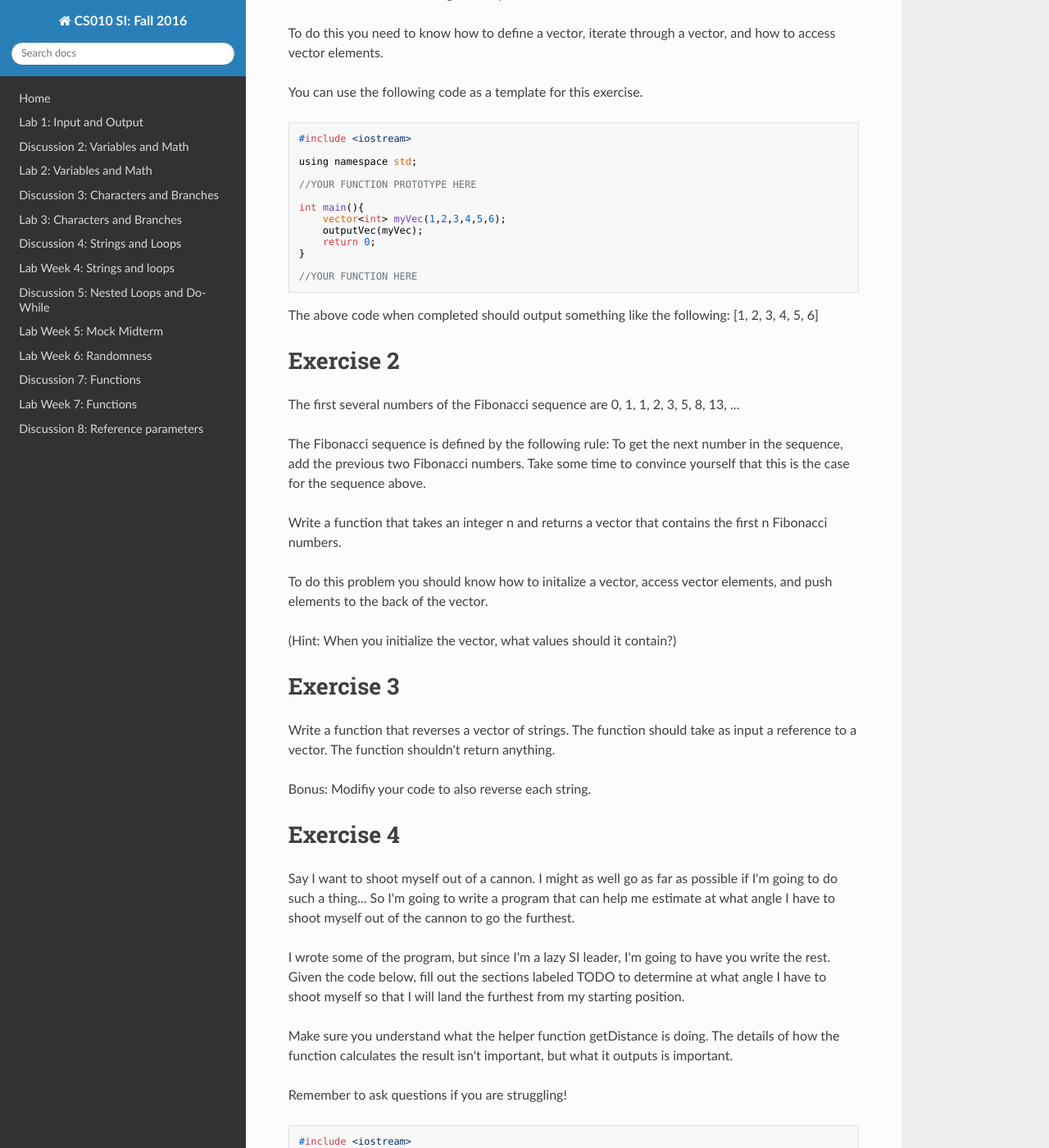
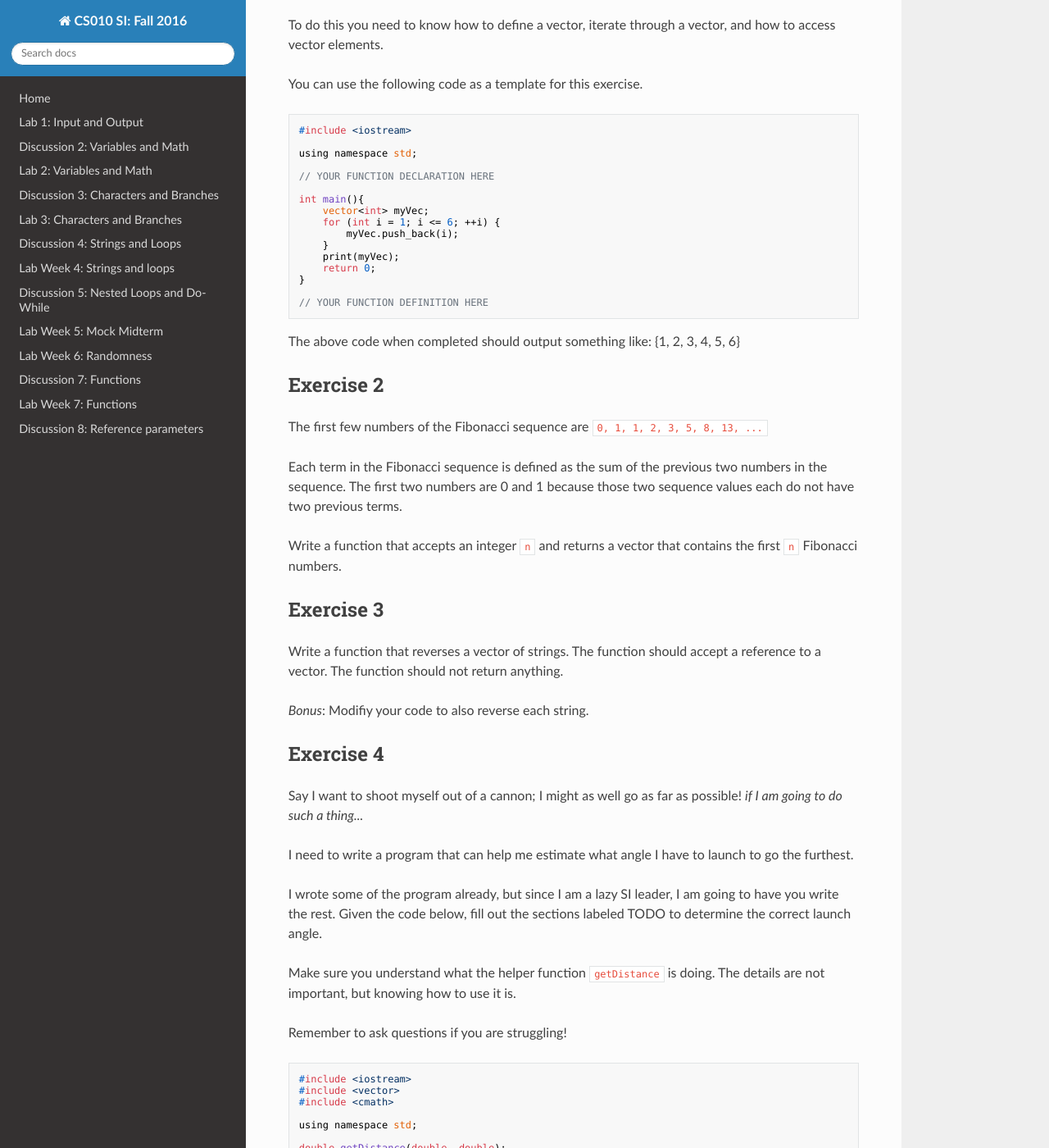
Before and after one commit to cs-si-ucr/cs10, an MkDocs documentation site: the page built from docs/lab09.md, in a window 1280 px wide and 1400 px high, scrolled down 456 px. Shown: the whole window at 82% size. Built offline with MkDocs 1.6.1, drawn with Linux system fonts in a browser that asks for light colours; nearby versions of some CDN libraries; old or Windows-style settings are respelled for this version of MkDocs; some of the changed text lies outside the part shown.

Commit message:
rest of the quarter stuff

````diff
--- a/docs/lab09.md
+++ b/docs/lab09.md
@@ -25,54 +26,59 @@
 
 using namespace std;
 
-//YOUR FUNCTION PROTOTYPE HERE
+// YOUR FUNCTION DECLARATION HERE
 
 int main(){
-    vector<int> myVec(1,2,3,4,5,6);
-    outputVec(myVec);
+    vector<int> myVec;
+    for (int i = 1; i <= 6; ++i) {
+        myVec.push_back(i);
+    }
+    print(myVec);
     return 0;
 }
 
-//YOUR FUNCTION HERE
+// YOUR FUNCTION DEFINITION HERE
 ```
 
-The above code when completed should output something like the following: [1, 2, 3, 4, 5, 6]
+The above code when completed should output something like: {1, 2, 3, 4, 5, 6}
 
-# Exercise 2
 
-The first several numbers of the Fibonacci sequence are 0, 1, 1, 2, 3, 5, 8, 13, ...
+Exercise 2
+---
 
-The Fibonacci sequence is defined by the following rule: To get the next number in the sequence,
-add the previous two Fibonacci numbers. Take some time to convince yourself that this is
-the case for the sequence above.
+The first few numbers of the Fibonacci sequence are `0, 1, 1, 2, 3, 5, 8, 13, ...`
 
-Write a function that takes an integer n and returns a vector that contains the first
-n Fibonacci numbers.
+Each term in the Fibonacci sequence is defined as the sum of the previous two numbers in the sequence.
+The first two numbers are 0 and 1 because those two sequence values each do not have two previous terms.
 
-To do this problem you should know how to initalize a vector, access vector elements,
-and push elements to the back of the vector.
+Write a function that accepts an integer `n` and returns a vector that contains the first `n` Fibonacci numbers.
 
-(Hint: When you initialize the vector, what values should it contain?)
 
-# Exercise 3
+Exercise 3
+---
 
-Write a function that reverses a vector of strings. The function should take as input
-a reference to a vector. The function shouldn't return anything.
+Write a function that reverses a vector of strings.
+The function should accept a reference to a vector.
+The function should not return anything.
 
-Bonus: Modifiy your code to also reverse each string.
+*Bonus*:
+Modifiy your code to also reverse each string.
 
-# Exercise 4
 
-Say I want to shoot myself out of a cannon. I might as well go as far as possible
-if I'm going to do such a thing... So I'm going to write a program that can help
-me estimate at what angle I have to shoot myself out of the cannon to go the furthest.
+Exercise 4
+---
 
-I wrote some of the program, but since I'm a lazy SI leader, I'm going to have you write
-the rest. Given the code below, fill out the sections labeled TODO to determine at what
-angle I have to shoot myself so that I will land the furthest from my starting position.
+Say I want to shoot myself out of a cannon;
+I might as well go as far as possible!
+<i>if I am going to do such a thing...</i>
 
-Make sure you understand what the helper function getDistance is doing. The details of how
-the function calculates the result isn't important, but what it outputs is important.
+I need to write a program that can help me estimate what angle I have to launch to go the furthest.
+
+I wrote some of the program already, but since I am a lazy SI leader, I am going to have you write the rest.
+Given the code below, fill out the sections labeled TODO to determine the correct launch angle.
+
+Make sure you understand what the helper function `getDistance` is doing.
+The details are not important, but knowing how to use it is.
 
 Remember to ask questions if you are struggling!
 
@@ -86,46 +92,46 @@
 double getDistance(double, double);
 double metersToMiles(double);
 
-int main(){
-    const int min_angle = 20; //The minimum angle
-    const int max_angle = 70; //The maximum angle
-    const int angle_inc = 1; //The amount I increment the angle
-    const double velocity = 120; //My initial velocity as I leave the cannon
-    vector<double> angles; //Vector for storing angles
-    vector<double> distances; //Vector for storing distances
-    //TODO: Store the angles we will be using to calculate the distance
+int main() {
+    const int min_angle = 20;    // The minimum angle
+    const int max_angle = 70;    // The maximum angle
+    const int angle_inc = 1;     // The amount I increment the angle
+    const double velocity = 120; // My initial velocity as I leave the cannon
+    vector<double> angles;       // Vector for storing angles
+    vector<double> distances;    // Vector for storing distances
+
+    // TODO: Store the angles we will be using to calculate the distance
 
 
-
-    //TODO: Store the impact distance for each angle
+    // TODO: Store the impact distance for each angle
 
 
-
-    //TODO: Find the maximum distance and corresponding angle
+    // TODO: Find the maximum distance and corresponding angle
 
 
-
-    //TODO: Output the result
+    // TODO: Output the result
 
 
     return 0;
 }
 
-//Returns the distance where I impact the ground given a velocity and angle
-double getDistance(double velocity, double angle){
-    const double pi = 3.14; //constant for pi
-    const double gravity = 9.81; //gravity constant for earth
-    double radians = (angle * pi / 180); //convert angle to radians
-    double velocity_y = velocity * sin(radians); //velocity in y direction
-    double velocity_x = velocity * cos(radians); //velocity in x direction
-    double impact_time = (2 * velocity_y) / gravity; //the time when I hit the ground
-    return metersToMiles(velocity_x * impact_time); //the total distance I traveled
+// Returns the distance where I impact the ground given a velocity and angle
+double getDistance(double velocity, double angle) {
+    const double pi = 3.14;                          // constant for pi
+    const double gravity = 9.81;                     // gravity constant for earth
+    double radians = (angle * pi / 180);             // convert angle to radians
+    double velocity_y = velocity * sin(radians);     // velocity in y direction
+    double velocity_x = velocity * cos(radians);     // velocity in x direction
+    double impact_time = (2 * velocity_y) / gravity; // the time when I hit the ground
+    return metersToMiles(velocity_x * impact_time);  // the total distance I traveled
 }
 
-//Converts from meters to miles
-double metersToMiles(double meters){
+// Converts from meters to miles
+double metersToMiles(double meters) {
     return meters / 1609.34;
 }
 ```
 
-Bonus: Look up different gravity values, such as on the moon or Jupiter. How far could I go on them?
+*Bonus*:
+Look up different gravity values, such as on the moon or Jupiter.
+How far could I go on those planets?
````
Also changed, not shown: other parts of docs/lab09.md (+11 -10 lines), docs/dis09.md (+75 -77 lines), docs/dis10.md (+7 -4 lines).
